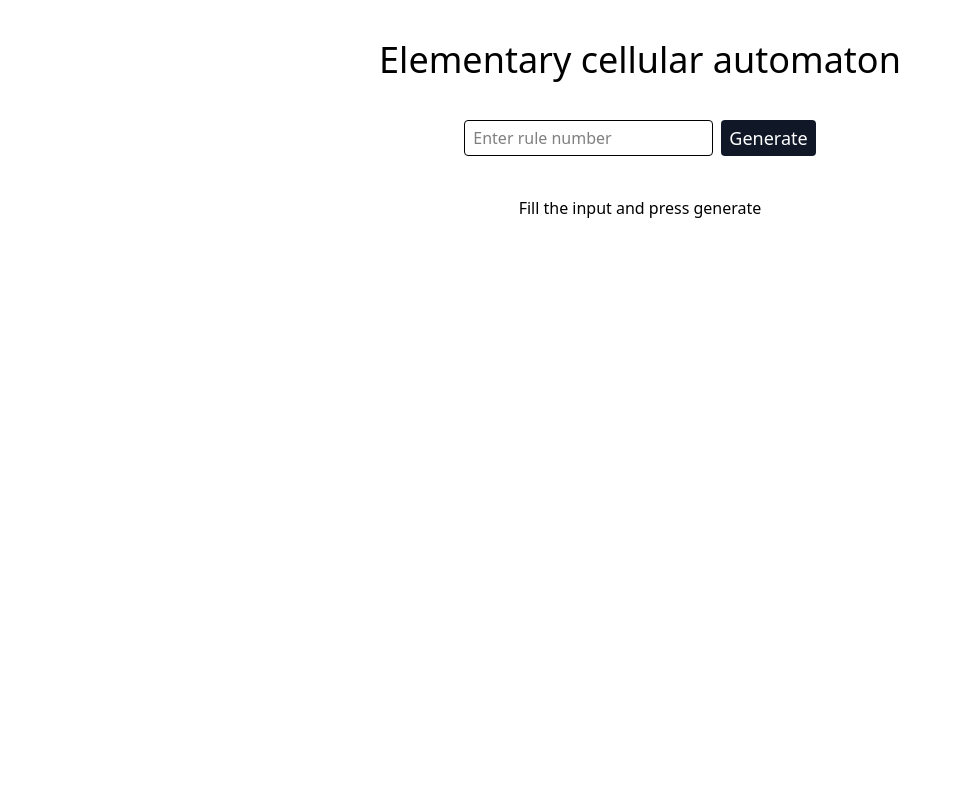
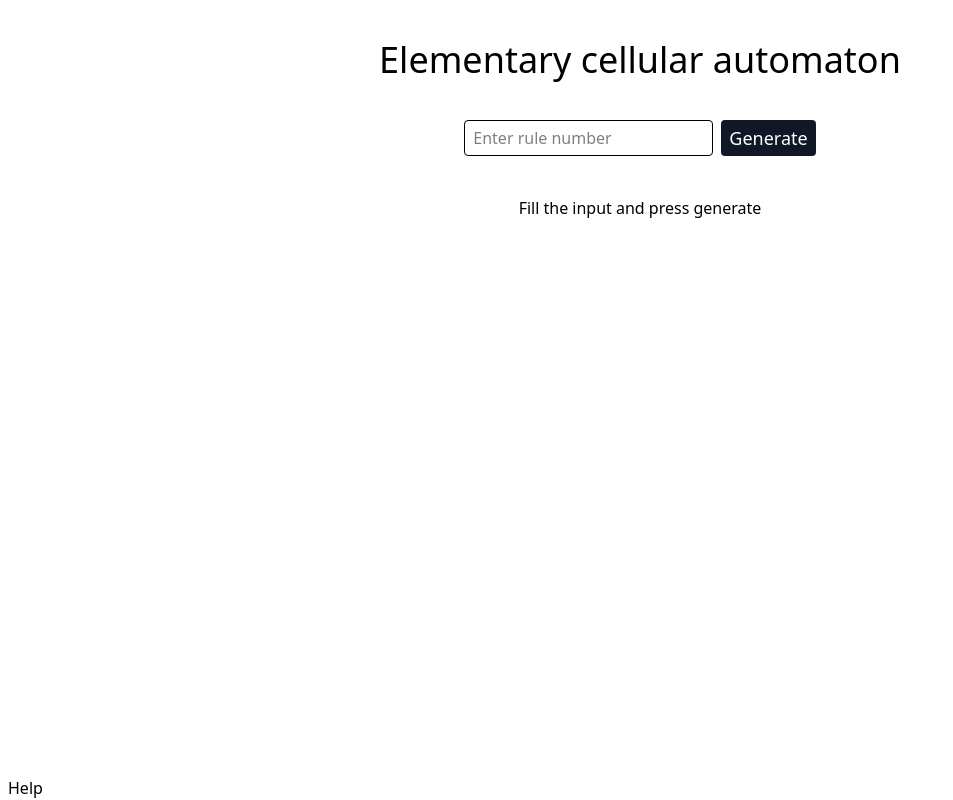
Before and after one commit to pxlblink/elementary-cellular-automaton, a React (Vite) app: page / in a window 1280 px wide. Shown: the whole page, without its empty margins (0-953 px from the left). Built offline with nearby package versions, Linux system fonts and the light colour scheme.

Commit message:
Add footer component that displays Help

```diff
--- a/src/App.jsx
+++ b/src/App.jsx
@@ -1,11 +1,13 @@
 import { Route, Routes } from "react-router";
 import Home from "./pages/Home";
+import Help from "./pages/Help";
 
 function App() {
   return (
     <div>
       <Routes>
         <Route index element={<Home />} />
+        <Route path="help" element={<Help />} />
       </Routes>
     </div>
   );
--- /dev/null
+++ b/src/components/Footer.jsx
@@ -0,0 +1,9 @@
+import { Link } from "react-router";
+
+export default function Footer() {
+  return (
+    <div className="absolute bottom-0 mx-2">
+      <Link to="/help">Help</Link>
+    </div>
+  );
+}
--- a/src/pages/Home.jsx
+++ b/src/pages/Home.jsx
@@ -2,6 +2,7 @@ import { useState } from "react";
 import Header from "../components/Header";
 import Input from "../components/Input";
 import Grid from "../components/Grid";
+import Footer from "../components/Footer";
 
 export default function Home() {
   const [inputNo, setInputNo] = useState();
@@ -24,6 +25,7 @@ export default function Home() {
           <p>Fill the input and press generate</p>
         </div>
       )}
+      <Footer />
     </>
   );
 }
```
